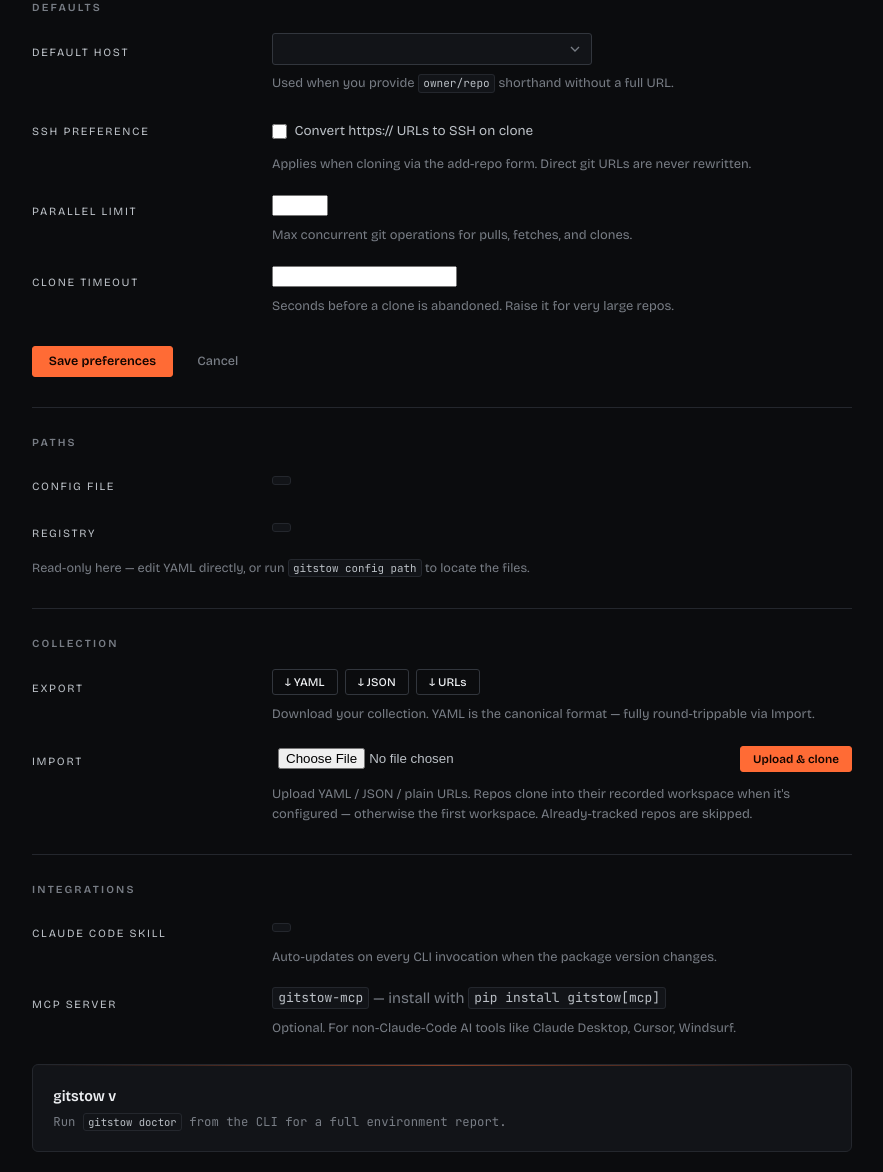
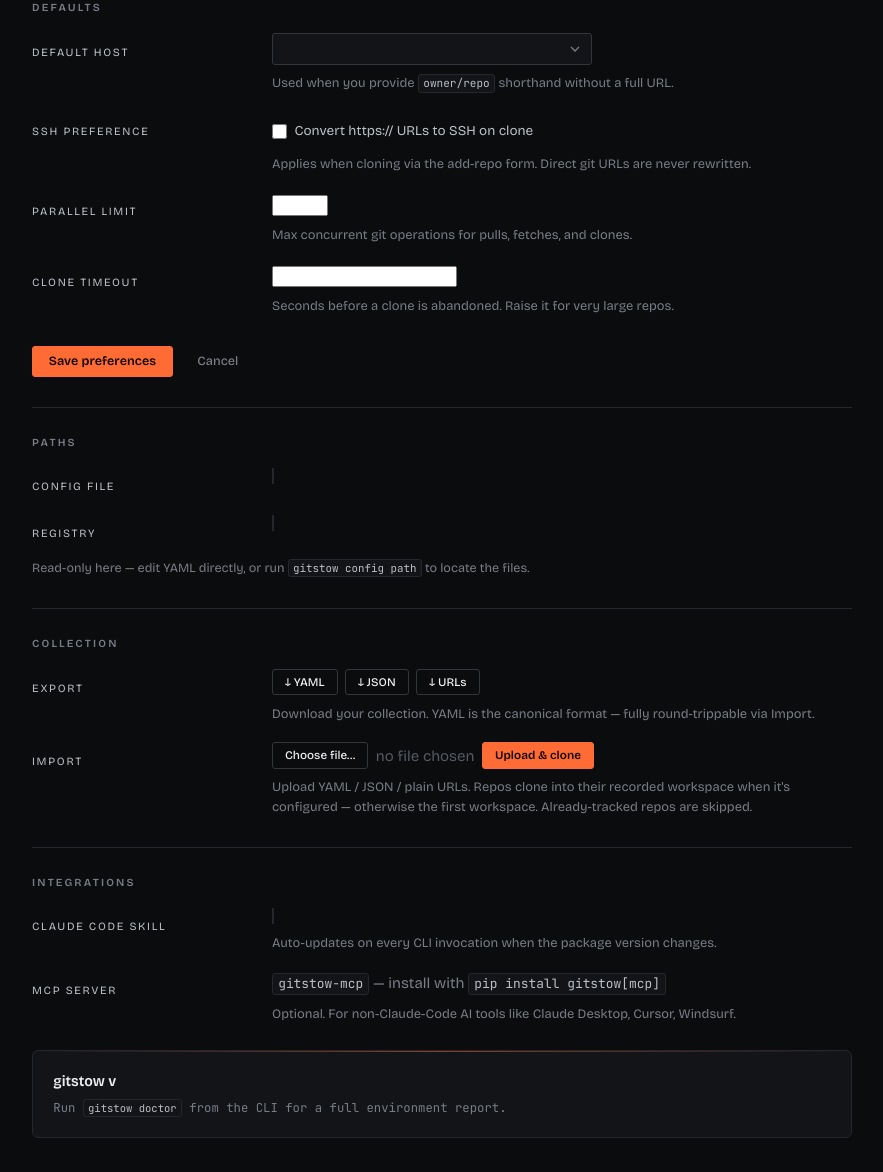
Before and after one commit to rishmadaan/gitstow, a Python web app: template src/gitstow/web/templates/settings.html in a window 1280 px wide. Shown: the part 287-1459 px from the top of the page, without its empty margins (198-1081 px from the left). Run offline with Jinja, Linux system fonts and the light colour scheme; the template is opened without the code that fills it, so the values that code supplies are empty.

Commit message:
fix(web): styled file input, honest LIVE dot, paths no longer masquerade as inputs
Co-Authored-By: Claude Fable 5 <noreply@anthropic.com>

```diff
--- a/src/gitstow/web/static/app.css
+++ b/src/gitstow/web/static/app.css
@@ -157,6 +157,13 @@ nav.primary .brand .live-pulse {
   0%, 100% { box-shadow: 0 0 0 0 var(--accent-glow); }
   50%      { box-shadow: 0 0 0 6px rgba(255, 107, 53, 0); }
 }
+/* Server unreachable — same honesty fix as the footer LIVE dot: stop
+   pulsing (a pulse reads as "alive") and switch to the shared danger red. */
+nav.primary .brand .live-pulse.offline {
+  background: var(--c-conflict);
+  animation: none;
+  box-shadow: 0 0 8px rgba(248, 113, 113, 0.4);
+}
 nav.primary .brand .mark {
   font-family: 'Bricolage Grotesque', sans-serif;
   font-variation-settings: 'opsz' 36, 'wdth' 85, 'wght' 700;
@@ -310,6 +317,18 @@ nav.primary ul.links a.active::after {
 .btn-danger-solid:hover { background: #b91c1c; border-color: #b91c1c; }
 .btn-sm { padding: 0.38rem 0.8rem; font-size: 0.78rem; }
 .btn:disabled { opacity: 0.3; cursor: not-allowed; pointer-events: none; }
+
+/* ---------- File input (styled) ---------- */
+/* Native file inputs can't be restyled directly — visually hide the real
+   input (still in-flow, focusable, required) and present the enclosing
+   label as a button. Reset the generic `label` element rule's uppercase/
+   letter-spacing/margin so it reads as a normal button, not a form label. */
+.file-label {
+  position: relative; overflow: hidden; cursor: pointer;
+  text-transform: none; letter-spacing: normal; margin-bottom: 0; font-weight: 400;
+}
+.file-label:focus-within { outline: none; border-color: var(--accent); box-shadow: 0 0 0 3px var(--accent-dim); }
+.file-label input[type="file"] { position: absolute; width: 1px; height: 1px; opacity: 0; }
 
 /* ---------- Inputs ---------- */
 input[type=text], input[type=search], input[type=url], select, textarea {
@@ -592,6 +611,7 @@ table.ledger { width: 100%; border-collapse: collapse; background: transparent;
 footer.site .footer-inner { display: flex; justify-content: space-between; align-items: center; gap: 1rem; }
 footer.site .dot { display: inline-block; width: 7px; height: 7px; border-radius: 50%; vertical-align: middle; }
 footer.site .dot.green { background: var(--c-clean); box-shadow: 0 0 8px rgba(74, 222, 128, 0.4); }
+footer.site .dot.red { background: var(--c-conflict); box-shadow: 0 0 8px rgba(248, 113, 113, 0.4); }
 footer.site .live-label {
   font-family: 'JetBrains Mono', monospace;
   text-transform: uppercase; letter-spacing: 0.12em;
@@ -741,13 +761,16 @@ footer.site .live-label {
 }
 
 /* ---------- Path display ---------- */
-.path-display {
-  font-family: 'JetBrains Mono', monospace;
-  font-size: 0.84rem; color: var(--text-soft);
-  background: var(--bg-panel);
-  padding: 0.22rem 0.55rem;
-  border: 1px solid var(--border);
-  border-radius: 3px; display: inline-block;
+/* Was an inline box with background + border — visually indistinguishable
+   from a text input. A code block with a left rule reads as reference
+   text, not an editable field (reconciled from the brief's `var(--line)`,
+   which doesn't exist in this palette, to the established `--border`). */
+.path-code {
+  display: block; padding: 0.55rem 0.7rem;
+  background: transparent; border: none; border-radius: 0;
+  border-left: 2px solid var(--border);
+  color: var(--text-soft); font-family: 'JetBrains Mono', monospace;
+  font-size: 0.82rem; word-break: break-all;
 }
 
 /* ---------- Breadcrumb ---------- */
--- a/src/gitstow/web/templates/base.html
+++ b/src/gitstow/web/templates/base.html
@@ -133,6 +133,28 @@
         }
       });
 
+      // Footer LIVE dot — honest server-reachability indicator. Flips red/offline
+      // the moment a request can't reach the server; restores on the next success.
+      // Note: the 30s auto-refresh means this can lag up to ~30s behind the server
+      // actually dying, since it only updates in response to an in-flight request.
+      var liveDot = document.querySelector('footer .dot');
+      var liveLabel = document.querySelector('footer .live-label');
+      var livePulse = document.querySelector('.live-pulse');
+      document.body.addEventListener('htmx:sendError', function () {
+        if (liveDot) { liveDot.classList.remove('green'); liveDot.classList.add('red'); }
+        if (liveLabel) liveLabel.textContent = 'offline';
+        if (livePulse) { livePulse.classList.add('offline'); livePulse.title = 'Disconnected'; }
+      });
+      document.body.addEventListener('htmx:afterRequest', function (evt) {
+        if (evt.detail.successful && liveDot && liveDot.classList.contains('red')) {
+          liveDot.classList.remove('red'); liveDot.classList.add('green');
+          if (liveLabel) liveLabel.textContent = 'live';
+        }
+        if (evt.detail.successful && livePulse && livePulse.classList.contains('offline')) {
+          livePulse.classList.remove('offline'); livePulse.title = 'Connected';
+        }
+      });
+
       // Styled confirmations — one dialog for htmx (hx-confirm) and plain forms (data-confirm).
       var dlg = document.getElementById('confirm-dialog');
       var msgEl = document.getElementById('confirm-message');
--- a/src/gitstow/web/templates/settings.html
+++ b/src/gitstow/web/templates/settings.html
@@ -66,9 +66,9 @@
       <h4>Paths</h4>
       <dl class="settings-grid">
         <dt>Config file</dt>
-        <dd><span class="path-display">{{ settings.config_path }}</span></dd>
+        <dd><code class="path-code">{{ settings.config_path }}</code></dd>
         <dt>Registry</dt>
-        <dd><span class="path-display">{{ settings.repos_path }}</span></dd>
+        <dd><code class="path-code">{{ settings.repos_path }}</code></dd>
       </dl>
       <small style="display: block; margin-top: 1rem; color: var(--muted); font-size: 0.84rem;">
         Read-only here — edit YAML directly, or run <code>gitstow config path</code> to locate the files.
@@ -90,7 +90,10 @@
         <dt>Import</dt>
         <dd>
           <form method="POST" action="/collection/import" enctype="multipart/form-data" style="display: flex; gap: 0.5rem; align-items: center; flex-wrap: wrap;">
-            <input type="file" name="file" accept=".yaml,.yml,.json,.txt" required style="flex: 1; min-width: 200px; padding: 0.4rem;">
+            <label class="file-label btn btn-outline btn-sm">Choose file…
+              <input type="file" name="file" accept=".yaml,.yml,.json,.txt" required>
+            </label>
+            <span class="file-name muted" id="file-name">no file chosen</span>
             <button type="submit" class="btn btn-primary btn-sm">Upload & clone</button>
           </form>
           <span class="form-hint">Upload YAML / JSON / plain URLs. Repos clone into their recorded workspace when it's configured — otherwise the first workspace. Already-tracked repos are skipped.</span>
@@ -103,7 +106,7 @@
       <dl class="settings-grid">
         <dt>Claude Code skill</dt>
         <dd>
-          <span class="path-display">{{ settings.skill_path }}</span>
+          <code class="path-code">{{ settings.skill_path }}</code>
           <span class="form-hint">Auto-updates on every CLI invocation when the package version changes.</span>
         </dd>
         <dt>MCP server</dt>
@@ -119,4 +122,15 @@
       <small style="color: var(--muted); font-size: 0.82rem;">Run <code>gitstow doctor</code> from the CLI for a full environment report.</small>
     </article>
 
+  <script>
+    (function () {
+      var fileInput = document.querySelector('.file-label input[type="file"]');
+      var fileName = document.getElementById('file-name');
+      if (!fileInput || !fileName) return;
+      fileInput.addEventListener('change', function () {
+        fileName.textContent = fileInput.files.length ? fileInput.files[0].name : 'no file chosen';
+      });
+    })();
+  </script>
+
 {% endblock %}
--- a/src/gitstow/web/templates/workspaces.html
+++ b/src/gitstow/web/templates/workspaces.html
@@ -41,7 +41,7 @@
         {% for ws in workspaces %}
         <tr>
           <td><span class="ws ws-{{ ws.slot }}">{{ ws.label }}</span></td>
-          <td><span class="path-display">{{ ws.path }}</span></td>
+          <td><code class="path-code">{{ ws.path }}</code></td>
           <td><span class="layout-badge">{{ ws.layout }}</span></td>
           <td>{% for t in ws.auto_tags %}<span class="tag">{{ t }}</span>{% else %}<span style="color: var(--muted-soft);">—</span>{% endfor %}</td>
           <td style="text-align: right; font-family: 'JetBrains Mono', monospace; font-variant-numeric: tabular-nums; color: var(--text);">{{ ws.count }}</td>
```
Also changed, not shown: tests/test_serve.py (+16 -0 lines).
